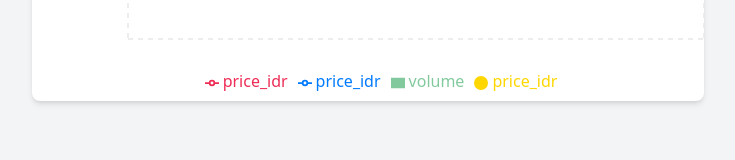
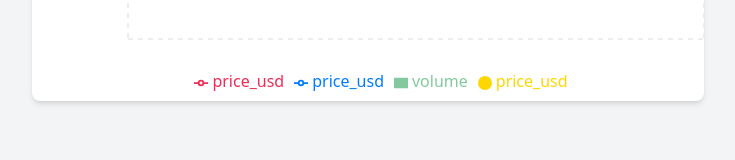
Before and after one commit to codesyariah122/Realtime-Stock-Tracker---Frontend, a Next.js app: page / in a window 1280 px wide. Shown: the part 397-557 px from the top of the page, without its empty margins (272-1007 px from the left). Built offline with nearby package versions, Linux system fonts and the light colour scheme; no server answers.

Commit message:
update/price

```diff
--- a/src/app/components/StockChart.tsx
+++ b/src/app/components/StockChart.tsx
@@ -132,7 +132,7 @@ export default function StockChart({ symbol }: { symbol: string }) {
               {/* Area Chart */}
               <Area
                 type="monotone"
-                dataKey="price_idr"
+                dataKey="price_usd"
                 stroke="#ED2D56"
                 fill="url(#colorPrice)"
                 strokeWidth={2}
@@ -143,7 +143,7 @@ export default function StockChart({ symbol }: { symbol: string }) {
               {/* Line Chart */}
               <Line
                 type="monotone"
-                dataKey="price_idr"
+                dataKey="price_usd"
                 stroke="#007bff"
                 strokeWidth={2}
                 dot={{ r: 4, strokeWidth: 2, fill: "#007bff" }}
@@ -153,7 +153,7 @@ export default function StockChart({ symbol }: { symbol: string }) {
               <Bar dataKey="volume" fill="#82ca9d" barSize={30} />
 
               {/* Scatter Plot */}
-              <Scatter dataKey="price_idr" fill="gold" />
+              <Scatter dataKey="price_usd" fill="gold" />
             </ComposedChart>
           </ResponsiveContainer>
         </div>
```
